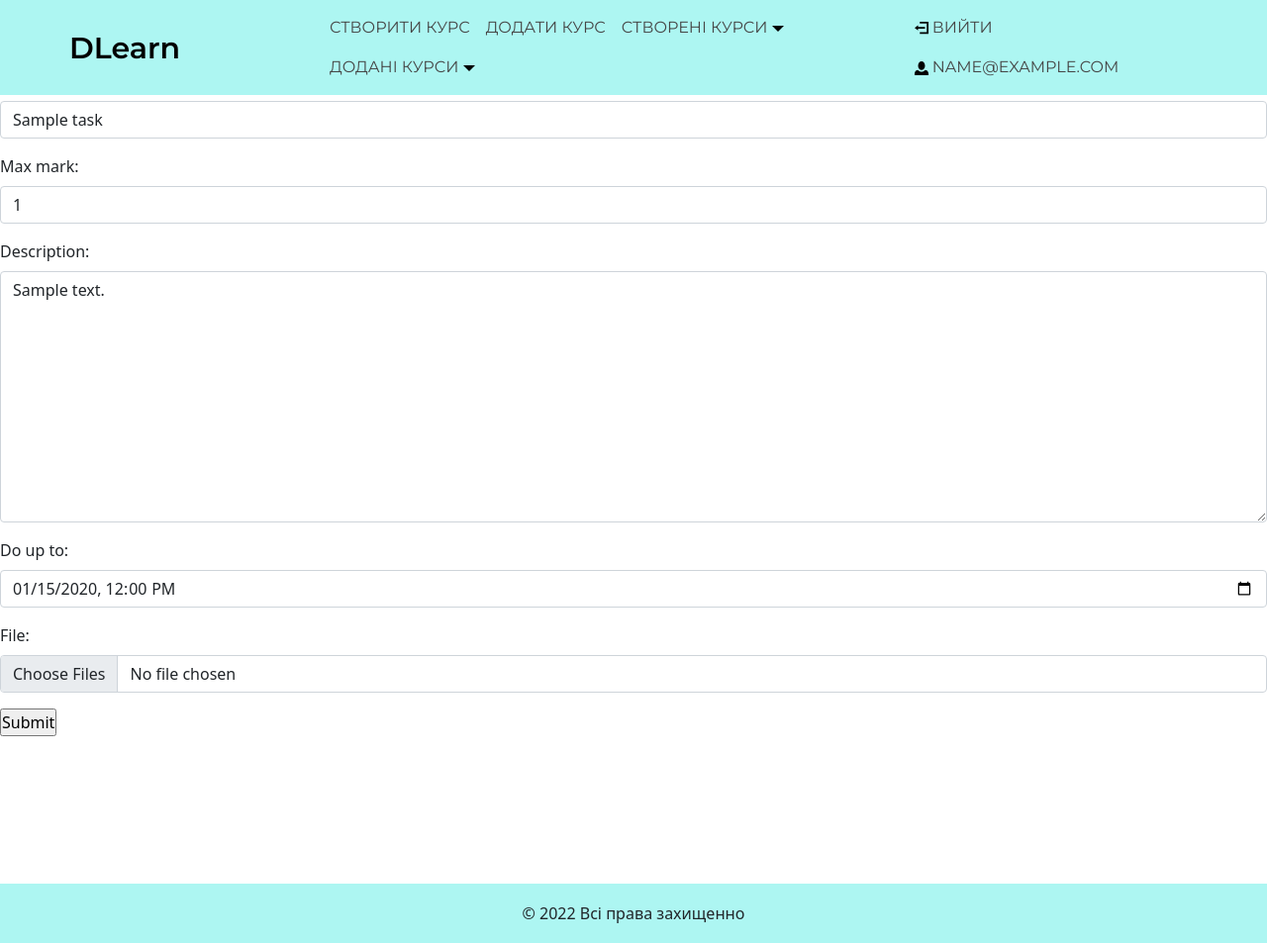
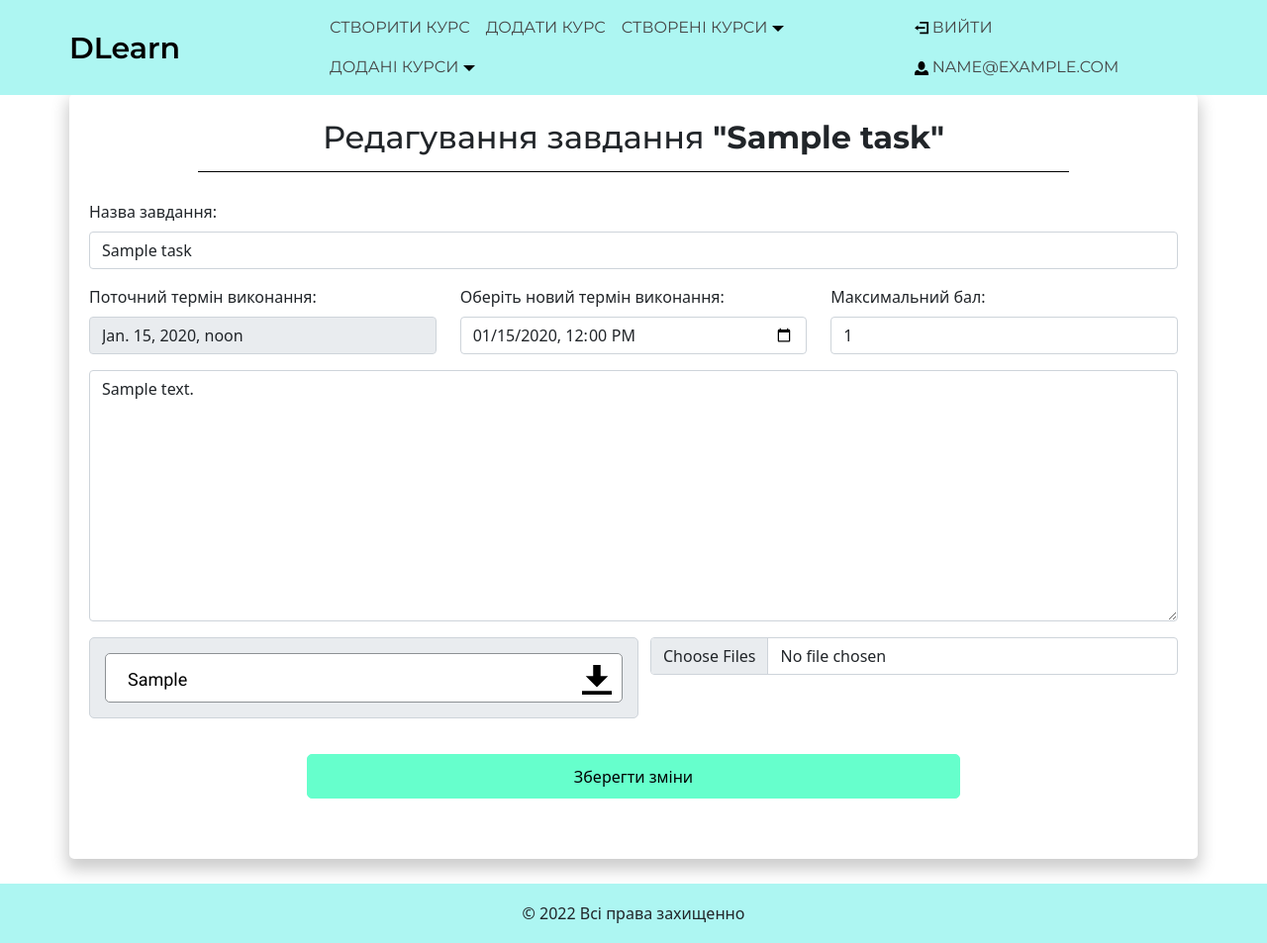
Before and after one commit to xKuroiUsagix/DLearn, a Django app: page /course/1/task/1/update/ in a window 1280 px wide. Shown: the whole page at 99% size. Run offline with Django 3.2, Linux system fonts and the light colour scheme; a user stored in the database is signed in; tables that the repository leaves empty hold one stand-in row (values such as "Sample post"); some libraries are stand-ins or nearby versions.

Commit message:
feat(task): add better styles for task create and update forms
Task create and update forms where styled. Update form now has better file list. Task forms validation done and tested

```diff
--- a/task/forms.py
+++ b/task/forms.py
@@ -10,13 +10,21 @@ from .models import Task
 
 class TaskForm(forms.ModelForm):
 
-    file = forms.FileField(required=False, widget=forms.ClearableFileInput(attrs={'multiple': True, 'class': 'form-control'}))
+    file = forms.FileField(
+        required=False,
+        widget=forms.ClearableFileInput(attrs={
+            'multiple': True,
+            'class': 'form-control',
+            'id': 'taskFiles'
+        })
+    )
     do_up_to = forms.DateTimeField(
         required=False,
         input_formats=['%d/%m/%Y %H:%M'],
         widget=forms.DateTimeInput(attrs={
             'type': 'datetime-local',
-            'class': 'form-control'
+            'class': 'form-control',
+            'id': 'taskDateTime'
         })
     )
 
@@ -24,9 +32,23 @@ class TaskForm(forms.ModelForm):
         model = Task
         exclude = ('course', 'has_quiz')
         widgets = {
-            'name': forms.TextInput(attrs={'class': 'form-control', 'placeholder': 'назва'}),
-            'description': forms.Textarea(attrs={'class': 'form-control', 'placeholder': 'опис завдання'}),
-            'max_mark': forms.NumberInput(attrs={'class': 'form-control', 'placeholder': 'максимальний бал'})
+            'name': forms.TextInput(attrs={
+                'class': 'form-control',
+                'placeholder': 'Назва завдання',
+                'id': 'taskName'
+            }),
+            'description': forms.Textarea(attrs={
+                'class': 'form-control',
+                'placeholder': 'Опис завдання',
+                'id': 'taskDescription',
+                'required': True
+            }),
+            'max_mark': forms.NumberInput(attrs={
+                'class': 'form-control',
+                'placeholder': 'Максимальний бал',
+                'min': '0',
+                'id': 'taskMaxMark'
+            })
         }
 
     def clean(self):
@@ -34,5 +56,5 @@ class TaskForm(forms.ModelForm):
 
         if cleaned_data['do_up_to'] and timezone.now() > cleaned_data['do_up_to']:
             errors = self._errors.setdefault('do_up_to', ErrorList())
-            errors.append('Дата та час мають бути в майбутньому')
-            raise forms.ValidationError('Дата та час мають бути в майбутньому')
+            errors.append('Некоретні дата та/або час')
+            raise forms.ValidationError('Некоретні дата та/або час')
--- a/task/static/task/style.css
+++ b/task/static/task/style.css
@@ -1,134 +1,80 @@
-/* #description-div {
-    background-color: aliceblue;
-    width: 98%;
-    height: 35vh;
-    margin-left: 20px;
-    margin-right: 20px;
-    margin-bottom: 20px;
-    padding: 10px;
+/* task create form */
+.task-create-container {
+    box-shadow: 0 8px 16px 3px rgb(0, 0, 0, 0.2);
     border-radius: 5px;
-    border: 1px solid rgba(128, 128, 128, 0.5);
-    word-wrap: break-word;
-    overflow: auto;
+    margin: 25px auto;
+    padding: 25px 20px;
 }
 
-#file-div {
-    background-color: aliceblue;
-    width: 98%;
-    border-radius: 5px;
-    border: 1px solid rgba(128, 128, 128, 0.5);
-    padding: 10px;
-    height: 35vh;
-    overflow-y: auto;
-    overflow-x: hidden;
+.task-form-header {
+    text-align: center;
+    font-family: 'Montserrat', sans-serif;
 }
 
-.headers {
-    margin-left: 20px;
-}
-
-.upper-row {
-    border-bottom: 1px solid rgba(128, 128, 128, 0.5);
+.task-form-header::after {
+    content: "";
+    display: block;
+    height: 1px;
+    background-color: black;
+    width: 80%;
+    align-self: center;
+    margin: auto;
+    margin-top: 15px;
     margin-bottom: 20px;
 }
 
-.file {
-    margin-bottom: 18px;
+.task-create-button {
+    width: 60%;
+    height: 45px;
+    margin: 20px auto;
+    background-color: #66ffcc;
+    border: 1px solid #66ffcc;
+    border-radius: 5px;
 }
 
-.file a {
-    color: gray;
-    transition: 350ms;
+.task-create-button:hover {
+    background-color: #1fb7b9;
+    border-color: #1fb7b9;
 }
 
-.file:hover {
-    text-decoration: underline;
+/* task update form */
+.files-container {
+    background-color: #e9ecef;
+    border: 1px solid #ced4da;
+    border-radius: 5px;
+    max-height: 300px;
+    overflow-y: auto;
+    padding: 10px;
 }
 
-.time-line {
-    float: right;
-    padding-bottom: 20px;
-    color: gray;
+.files-row {
+    padding-left: 12px;
 }
 
-.btn-task {
-    float: right;
-    margin-right: 14px;
-    margin-top: 20px;
+.file-item {
+    margin: 5px;
+    padding: 10px;
+    color: black;
+    display: flex;
+    align-items: center;
+    font-family: 'Roboto', sans-serif;
+    border-radius: 5px;
+    border: 1px solid #8d9194;
+    background-color: white;
+    font-size: 18px;
+    height: 50px;
 }
 
-.btn-quiz {
-    margin-left: 10px;
-    margin-top: 10px;
+.file-item:hover {
+    text-decoration: none;
+    color: black;
+    background-color: #a8feffb2;
 }
 
-.btn-quiz-delete {
-    margin-left: 50px;
-    margin-top: 20px;
+.file-load-link:hover .download-svg {
+    filter: invert(18%) sepia(55%) saturate(7423%) hue-rotate(356deg) brightness(94%) contrast(121%);
 }
 
-.description-div textarea {
-    height: 69vh;
+.download-svg {
+    width: 30px;
 }
-
-#file-div-edit {
-    width: 100%;
-    background-color: aliceblue;
-    border: 1px solid rgba(128, 128, 128, 0.35);
-    border-radius: 5px;
-    padding: 15px;
-    height: 47vh;
-}
-
-.description-div-no-files textarea {
-    height: 21vh;
-    margin-bottom: 30px;
-}
-
-.user-file-div {
-    background-color: aliceblue;
-    margin: 20px;
-    margin-left: 20px;
-    padding: 12px;
-    height: 29vh;
-    border-radius: 5px;
-    border: 1px solid rgba(128, 128, 128, 0.5);
-    overflow-y: auto;
-    overflow-x: hidden;
-}
-
-.btn-user-files {
-    float: right;
-}
-
-.file-delete-btn {
-    width: 115px;
-}
-
-.user-file {
-    margin-left: 10px;
-    margin-right: -10px;
-}
-
-.btn-quiz-user {
-    width: 90%;
-}
-
-.quiz-div {
-    margin-top: 54px;
-}
-
-.user-files-div {
-    background-color: aliceblue;
-    border-radius: 5px;
-    border: 1px solid rgba(128, 128, 128, 0.5);
-    width: 30%;
-    height: 20vh;
-    margin-left: 2%;
-    margin-bottom: 1%;
-    overflow-y: auto;
-}
-
-.file-row {
-    padding-left: 30px;
-} */
--- a/task/templates/task/edit.html
+++ b/task/templates/task/edit.html
@@ -3,70 +3,70 @@
 
 {% block styles %}
     <link rel="stylesheet" href="{% static 'task/style.css' %}">
-    <link rel="stylesheet" href="{% static 'authentication/style.css' %}">
 {% endblock styles %}
 
 {% block content %}
-{{ form.errors }}
-<div class="form-group course-update-div">
-    <form action="{% url 'task:update' course_id task_id %}" method="POST">
+<div class="container task-create-container">
+    <div class="row">
+        <h2 class="task-form-header">Редагування завдання <b>"{{ task.name }}"</b></h2>
+    </div>
+    <form action="{% url 'task:update' course_id task.id %}" method="POST" enctype="multipart/form-data">
         {% csrf_token %}
-        {{ task_form.as_p }}
-        <input type="submit">
-    </form>
-    {% comment %} <form action="{% url 'task:update' course_id=course.id task_id=task.id %}" method="POST" enctype="multipart/form-data">
-        {% csrf_token %}
-        <div class="form-group text-center">
-            <h3><b>{{ task.name }}</b></h3>
+        <div class="form-group">
+            <label for="taskName">Назва завдання:</label>
+            {{ task_form.name }}
         </div>
         <div class="form-group row">
-            <div class="form-group col-md-6 task-form-fields">
-                <div class="form-group col-md-12">
-                    Назва:
-                    {{ form.name }}
+            <div class="col">
+                <label for="prevDateTime">Поточний термін виконання:</label>
+                <input class="form-control" id="prevDateTime" type="text" value="{{ task_form.do_up_to.value }}" disabled>
             </div>
-                <div class="form-group row">
-                    <div class="col-md-6">
-                        Зробити до <small>(дд/мм/рррр гг:хх)</small>:
-                        {{ form.do_up_to }}
+            <div class="col">
+                <label for="taskDatetime">Оберіть новий термін виконання:</label>
+                {{ task_form.do_up_to }}
+                {% for error in task_form.do_up_to.errors %}
+                    <small class="form-error">{{ error }}</small>
+                {% endfor %}
             </div>
-                    <div class="col-md-6">
-                        Оцінка за завдання:
-                        {{ form.max_mark }}
+            <div class="col">
+                <label for="taskMaxMark">Максимальний бал:</label>
+                {{ task_form.max_mark }}
             </div>
         </div>
-                <div class="form-group col-md-12">
-                    Файли:
-                    {{ form.file }}
-                    {% if files %}
-                        <div id="file-div-edit">
+        <div class="form-group">
+            {{ task_form.description }}
+        </div>
+
+        {% if not files %}
+        <div class="form-group">
+            {{ task_form.file }}
+        </div>
+        {% else %}
+        <div class="form-group row files-row">
+            <div class="col files-container">
                 {% for file in files %}
-                                <div class="row">
-                                    <div class="col-md-10 file">
-                                        <a href="{{ file.media.url }}" download>{{ file }}</a>
+                    <div class="row file-item">
+                        <div class="col-md-11">
+                            {{ file }}
+                        </div>
+                        <div class="col-md-1">
+                            <a class="file-load-link" href="{{ file.media.url }}" download>
+                                <img src="{% static 'homepage/open-iconic/svg/data-transfer-download.svg' %}" class="download-svg">
+                            </a>
                         </div>
                     </div>
                 {% endfor %}
             </div>
-                    {% endif %}
+            <div class="col">
+                {{ task_form.file }}
             </div>
         </div>
-            {% if files %}
-                <div class="form-group col-md-6 description-div">
-            {% else %}
-                <div class="form-group col-md-6 description-div-no-files">
         {% endif %}
-                Опис завдання:
-                {{ form.description }}
+
+        <div class="form-group text-center">
+            <input class="task-create-button" type="submit" value="Зберегти зміни">
         </div>
-        </div>
-        <div class="row">
-            <div class="col-md-6"></div>
-            <div class="col-md-6">
-                <input class="form-control btn btn-success " type="submit" value="Зберегти зміни">
-            </div>
-        </div>
-    </form> {% endcomment %}
+    </form>
 </div>
 
 {% endblock %}
--- a/task/views.py
+++ b/task/views.py
@@ -37,7 +37,7 @@ class TaskCreateView(View):
 
         context = {
             'course': course,
-            'form': self.form,
+            'task_form': self.form,
         }
 
         return render(request, self.template_name, context)
@@ -47,7 +47,7 @@ class TaskCreateView(View):
         course = get_object_or_404(Course, id=course_id)
         context = {
             'course': course,
-            'form': form
+            'task_form': form
         }
 
         if form.is_valid():
@@ -173,20 +173,19 @@ class TaskUpdateView(View):
         context = {
             'task_form': form,
             'course_id': course_id,
-            'task_id': task.id,
+            'task': task,
             'files': owner_files
         }
 
         return render(request, self.template_name, context)
 
     def post(self, request, course_id, task_id):
-        print('post in update')
         task = get_object_or_404(self.model, id=task_id)
         form = self.form(request.POST, request.FILES)
         owner_files = OwnerTaskFile.objects.filter(task=task)
         context = {
             'course_id': course_id,
-            'task_id': task_id,
+            'task': task,
             'files': owner_files,
         }
 
@@ -198,7 +197,9 @@ class TaskUpdateView(View):
             task.name = form.cleaned_data['name']
         if task.description != form.cleaned_data['description']:
             task.description = form.cleaned_data['description']
-        if task.do_up_to != form.cleaned_data['do_up_to']:
+        if task.max_mark != form.cleaned_data['max_mark']:
+            task.max_mark = form.cleaned_data['max_mark']
+        if form.cleaned_data['do_up_to']:
             task.do_up_to = form.cleaned_data['do_up_to']
         task.save()
 
```
Also changed, not shown: task/templates/task/create.html (+23 -31 lines). Lines whose indentation alone changed are shown as unchanged.
